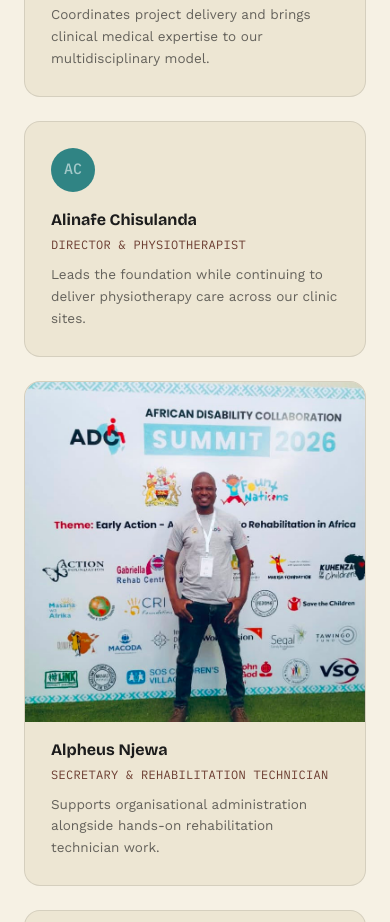
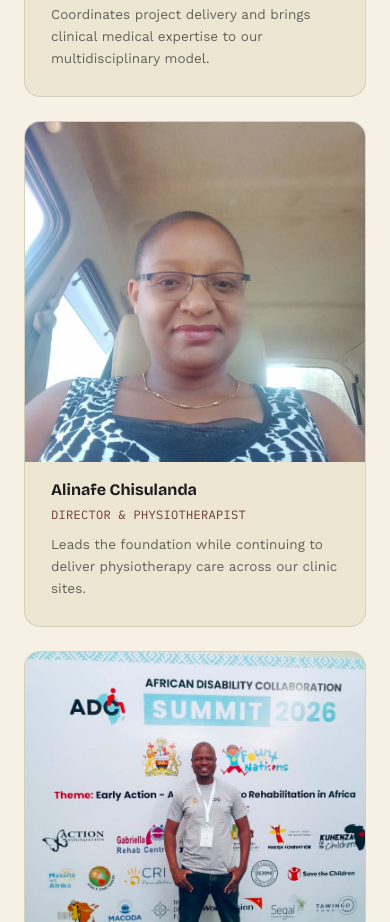
Before and after one commit to peacematapira-wq/Patsogolo-CP-Website, a Next.js app: page /team in a window 390 px wide. Shown: the part 1040-1962 px from the top of the page. Built offline with nearby package versions, Linux system fonts and the light colour scheme.

Commit message:
Updated Team Section With Alinafe Picture

```diff
--- a/src/components/home/Hero.tsx
+++ b/src/components/home/Hero.tsx
@@ -74,7 +74,7 @@ export default function Hero() {
               </Button>
             </Reveal>
 
-            <Reveal as="div" className="grid grid-cols-2 sm:grid-cols-4 gap-x-8 gap-y-7 mt-12 max-w-[680px]">
+            <Reveal as="div" className="grid grid-cols-2 sm:grid-cols-4 gap-x-8 gap-y-7 mt-12 max-w-170">
               {miniStats.map((s) => (
                 <div key={s.l} className="flex items-center gap-3">
                   <div className="w-9 h-9 rounded-full bg-paper/10 border border-paper/20 text-sand flex items-center justify-center shrink-0">
--- a/src/data/team.ts
+++ b/src/data/team.ts
@@ -19,7 +19,7 @@ export const team: TeamMember[] = [
     name: "Alinafe Chisulanda",
     role: "Director & Physiotherapist",
     bio: "Leads the foundation while continuing to deliver physiotherapy care across our clinic sites.",
-    photo: "/images/team/alinafe-chisulanda.jpg",
+    photo: "/images/team/alinafe-chisulanda.jpeg",
   },
   {
     initials: "AN",
```
Also changed, not shown: public/images/team/alinafe-chisulanda.jpeg (added).
